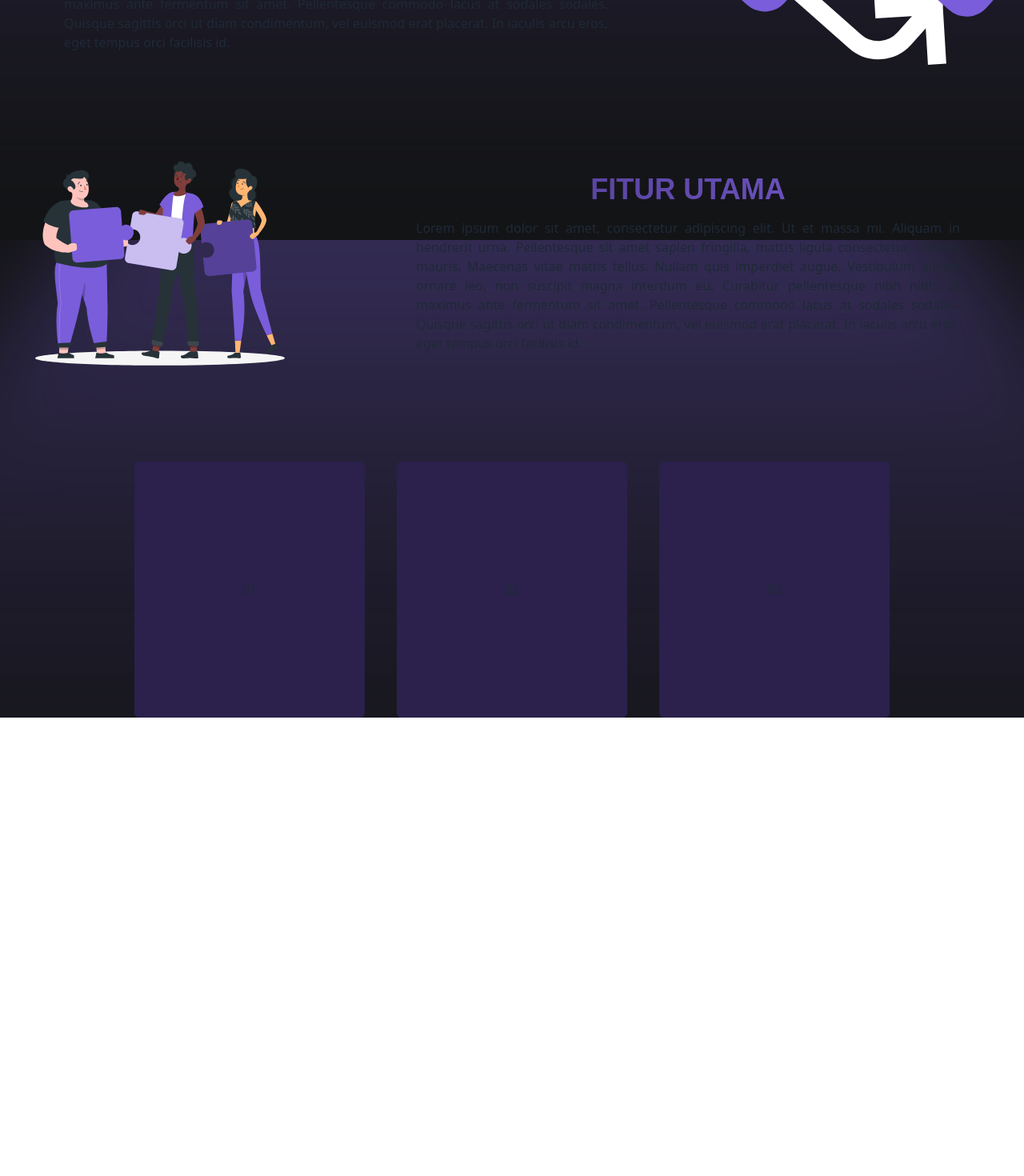
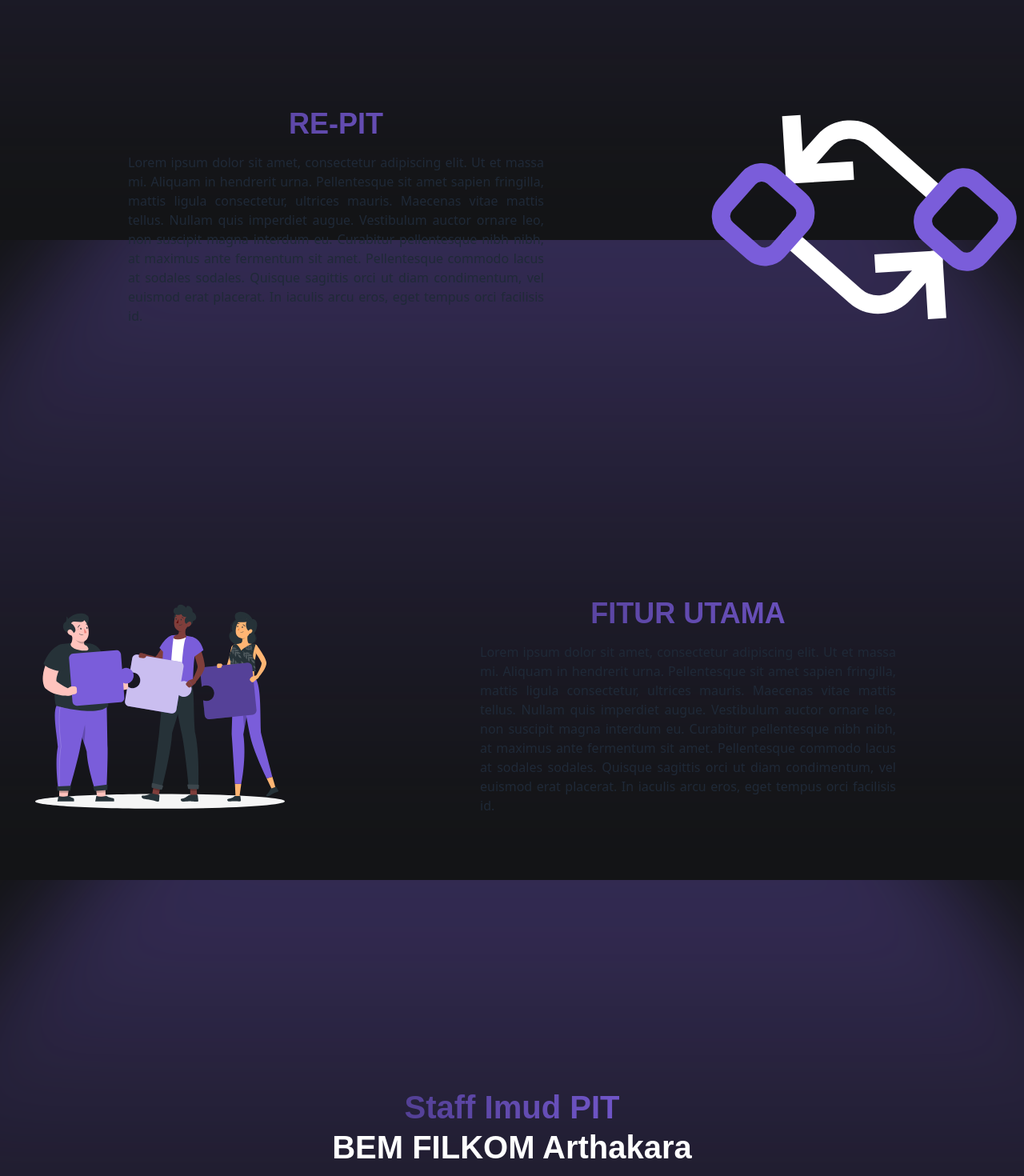
Before and after one commit to RE-PIT-BEM/re-pit-frontend, a React (Vite) app: page /Home in a window 1280 px wide. Shown: the part 1300-2770 px from the top of the page at 80% size. Before the commit the page ends 2197 px from the top, so only its background shows below. Built offline with nearby package versions, Linux system fonts and the light colour scheme.

Commit message:
Update Landing Page Done

```diff
--- a/src/view/Home.jsx
+++ b/src/view/Home.jsx
@@ -3,6 +3,7 @@ import polygonHome from "../assets/polygonHome.svg";
 import Navbar from "../components/Navbar";
 import logo from "../assets/Logo.svg";
 import karakter from "../assets/Karakter.svg";
+import bem from "../assets/Bem.svg";
 
 const Home = () => {
   return (
@@ -12,12 +13,15 @@ const Home = () => {
 
         <div className="bg-home min-h-screen flex flex-col items-center justify-center">
           <div
-            className="top-0 left-0 bg-fixed bg-cover bg-center w-screen min-h-screen"
-            style={{ backgroundImage: `url(${polygonHome})` }}
+            className=" bg-cover bg-center w-full min-h-screen"
+            style={{
+              backgroundImage: `url(${polygonHome})`,
+              backgroundAttachment: "fixed",
+            }}
           >
             <div className="w-full flex flex-col gap-10 mt-28 items-center">
               <div className="text-center">
-                <h1 className="font-sansation select-none bg-gradient-to-r from-[#493883] to-[#7A5DDA] bg-clip-text text-transparent font-bold text-6xl leading-tight">
+                <h1 className="font-sansation select-none bg-gradient-to-r from-[#493883] to-[#7A5DDA] bg-clip-text text-transparent font-bold text-[96px] leading-tight">
                   Request Web Event <br />
                   Tanpa Ribet!
                 </h1>
@@ -37,12 +41,12 @@ const Home = () => {
               <div className="bg-[#2B214C] h-[527px] w-[1026px] rounded-md mx-auto"></div>
 
               {/* SECTION 1 */}
-              <div className="grid grid-cols-3 gap-10 items-center mt-20">
+              <div className="grid grid-cols-3 gap-10 items-center mt-[300px] justify-items-center">
                 <div className="col-span-2">
                   <h1 className="text-center text-4xl font-sansation bg-gradient-to-r from-[#493883] to-[#7A5DDA] bg-clip-text text-transparent font-bold">
                     RE-PIT
                   </h1>
-                  <p className="text-justify mt-4 px-20">
+                  <p className="text-justify mt-4 px-40">
                     Lorem ipsum dolor sit amet, consectetur adipiscing elit. Ut
                     et massa mi. Aliquam in hendrerit urna. Pellentesque sit
                     amet sapien fringilla, mattis ligula consectetur, ultrices
@@ -66,7 +70,7 @@ const Home = () => {
               </div>
 
               {/* SECTION 2 */}
-              <div className="grid grid-cols-3 gap-10 items-center mt-20">
+              <div className="grid grid-cols-3 gap-10 items-center mt-[300px] justify-items-center">
                 <div className="flex justify-center">
                   <img
                     src={karakter}
@@ -75,11 +79,11 @@ const Home = () => {
                   />
                 </div>
 
-                <div className="col-span-2">
+                <div className="col-span-2 ">
                   <h1 className="text-center text-4xl font-sansation bg-gradient-to-r from-[#493883] to-[#7A5DDA] bg-clip-text text-transparent font-bold">
                     FITUR UTAMA
                   </h1>
-                  <p className="text-justify mt-4 px-20">
+                  <p className="text-justify mt-4 px-40">
                     Lorem ipsum dolor sit amet, consectetur adipiscing elit. Ut
                     et massa mi. Aliquam in hendrerit urna. Pellentesque sit
                     amet sapien fringilla, mattis ligula consectetur, ultrices
@@ -95,15 +99,61 @@ const Home = () => {
               </div>
 
               {/* STAFF IMUD */}
-              <div className="grid grid-cols-3 gap-10 justify-center items-center mt-20">
-                <div className="bg-[#2B214C] h-80 w-72 rounded-md flex items-center justify-center">
+              <div className="text-center mt-[300px]">
+                <h1 className="font-sansation select-none bg-gradient-to-r from-[#493883] to-[#7A5DDA] bg-clip-text text-transparent font-bold text-[40px] leading-tight">
+                  Staff Imud PIT
+                </h1>
+                <h1 className="font-sansation select-none bg-white bg-clip-text text-transparent font-bold text-[40px] leading-tight">
+                  BEM FILKOM Arthakara
+                </h1>
+              </div>
+              <div className="grid grid-cols-3 gap-44 justify-center items-center">
+                <div className="bg-[#ffffff] h-80 w-64 border border-black rounded-md flex items-center justify-center">
                   01
                 </div>
-                <div className="bg-[#2B214C] h-80 w-72 rounded-md flex items-center justify-center">
+                <div className="bg-[#ffffff] h-80 w-64 rounded-md flex items-center justify-center">
                   02
                 </div>
-                <div className="bg-[#2B214C] h-80 w-72 rounded-md flex items-center justify-center">
+                <div className="bg-[#ffffff] h-80 w-64 rounded-md flex items-center justify-center">
                   03
+                </div>
+              </div>
+              <div className="grid grid-cols-3 gap-72 justify-center items-center text-center">
+                <div className="flex flex-col items-center font-sansation select-none bg-gradient-to-r from-[#493883] to-[#7A5DDA]  bg-clip-text text-transparent leading-7">
+                  <h1 className="text-[28px] font-bold">DAFFA</h1>
+                  <span>
+                    <p className="text-white text-16">UI/UX Designer</p>
+                  </span>
+                </div>
+
+                <div className="flex flex-col items-center font-sansation select-none bg-gradient-to-r from-[#493883] to-[#7A5DDA]  bg-clip-text text-transparent leading-7">
+                  <h1 className="text-[28px] font-bold">RAJISTHA</h1>
+                  <span>
+                    <p className="text-white text-16">Front-end Developer</p>
+                  </span>
+                </div>
+
+                <div className="flex flex-col items-center font-sansation select-none bg-gradient-to-r from-[#493883] to-[#7A5DDA]  bg-clip-text text-transparent leading-7">
+                  <h1 className="text-[28px] font-bold">JEPON</h1>
+                  <span>
+                    <p className="text-white text-16">Back-end Developer</p>
+                  </span>
+                </div>
+              </div>
+
+              <div className="bg-[#2B214C] p-[100px] w-full flex items-center justify-center mt-[300px]">
+                <div className="grid grid-cols-1 items-center justify-items-center w-full">
+                  <div className="flex space-x-2">
+                    <img src={bem} alt="BEM Logo" className="h-[120px]" />
+                    <img
+                      src={logo}
+                      alt="RE-PIT Logo"
+                      className="h-[90px] mt-4"
+                    />
+                  </div>
+                  <h1 className="mt-[30px] text-center">
+                    Made with ❤️ by Staff Imud PIT BEM FILKOM Arthakara
+                  </h1>
                 </div>
               </div>
             </div>
```
Also changed, not shown: src/assets/bem.svg (added).
